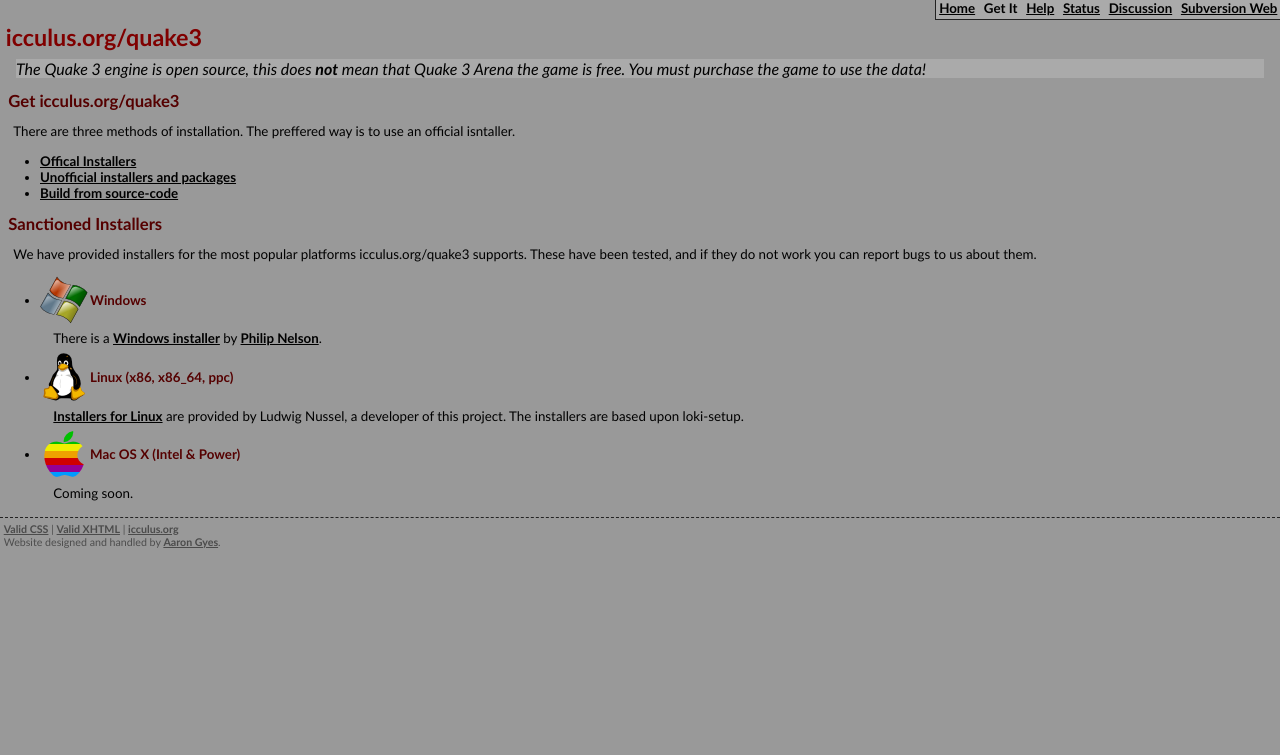
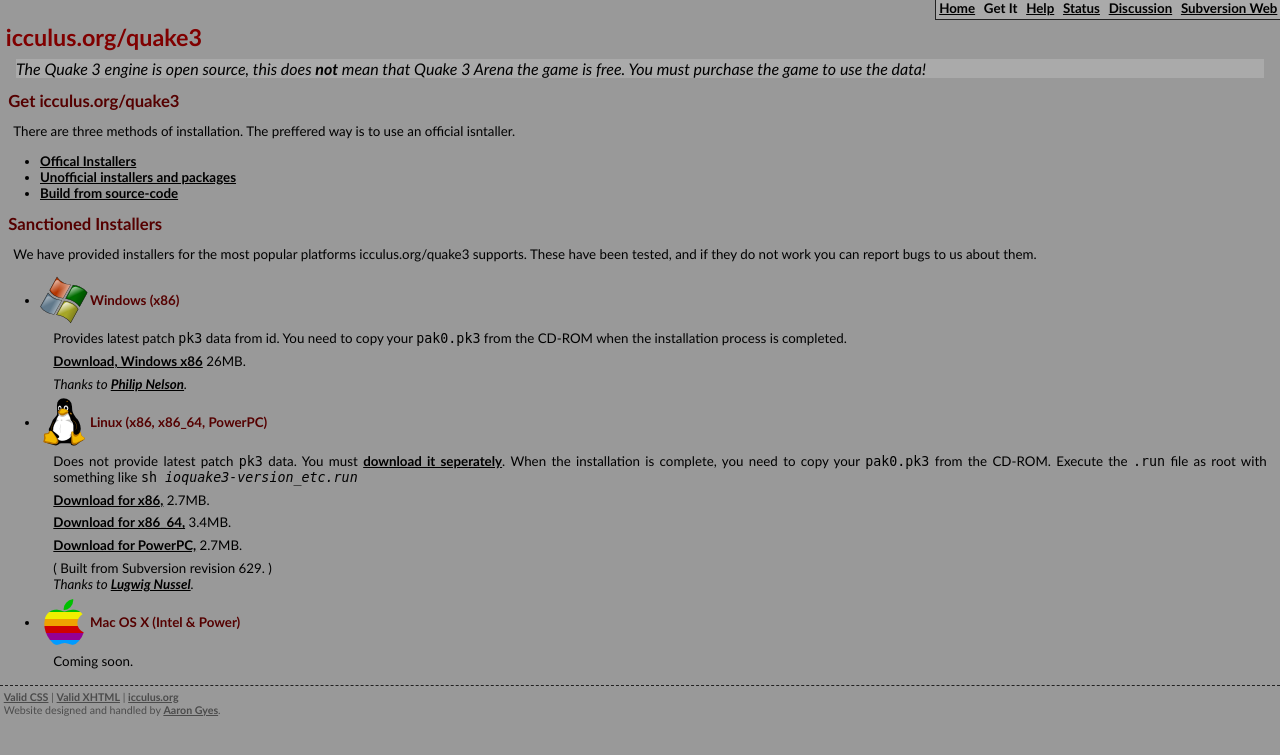
Before and after one commit to ShaneIsley/challengeq3, a PHP site: page /?page=get in a window 1280 px wide. Shown: the top 755 px of the page. Run offline with PHP 8.4, Linux system fonts and the light colour scheme; data that the repository does not hold is empty.

Commit message:
More download stuff.
git-svn-id: https://svn.mode-x.org/cnq3/trunk@640 df7340c0-8d17-0410-b57c-d8c7d96bbbdc

```diff
--- /dev/null
+++ b/web/include/downloads.php
@@ -0,0 +1,30 @@
+<?php
+$downloads = array(
+ "windows"	=>	'<h3 class="windows">Windows (x86)</h3>
+ 				<p>Provides latest patch <tt>pk3</tt> data from
+ 				id. You need to copy your <tt>pak0.pk3</tt> from the CD-ROM
+ 				when the installation process is completed.</p>
+ 				<p><a href="http://www.timedoctor.org/~zakk/ioquake3_setup.exe">
+ 				Download, Windows x86</a> 26MB.</p><p><em> Thanks to
+ 				<a href="mailto:phatfil@optusnet.com.au">Philip Nelson</a>.</em></p>',
+
+ "linux"		=>	'<h3 class="linux">Linux (x86, x86_64, PowerPC)</h3>
+				<p>Does not provide latest patch <tt>pk3</tt> data. You must
+				<a href="?page=getadata">download it seperately</a>. When the
+				installation is complete, you need to copy your <tt>pak0.pk3</tt>
+				from the CD-ROM. Execute the <tt>.run</tt> file as root with
+				something like <tt>sh <em>ioquake3-version_etc.run</em></tt></p>
+				<p><a href="http://icculus.org/~zakk/q3run/ioquake3-1.33_SVN629-0.1.i386.run">
+				Download for x86,</a> 2.7MB.</p>
+				<p><a href="http://icculus.org/~zakk/q3run/ioquake3-1.33_SVN629-0.1.x86_64.run">
+				Download for x86_64,</a> 3.4MB.</p>
+				<p><a href="http://icculus.org/~zakk/q3run/ioquake3-1.33_SVN629-0.1.ippc.run">
+				Download for PowerPC,</a> 2.7MB.</p>
+				<p>( Built from Subversion revision 629. )<br />
+				<em>Thanks to <a href="http://angst.cynapses.org/">Lugwig
+				Nussel</a>.</em></p>',
+
+ "mac"		=>	'<h3 class="apple">Mac OS X (Intel &amp; Power)</h3>
+				<p>Coming soon.</p>'
+);
+?>
--- a/web/include/get.php
+++ b/web/include/get.php
@@ -1,3 +1,4 @@
+
 <p class="angryzakk">The Quake 3 engine is open source, this does <strong>not</strong>
 mean that Quake 3 Arena the game is free. You must purchase the game to use the data!</p>
 <h2>Get icculus.org/quake3</h2>
@@ -9,28 +10,20 @@
 	<li><a href="?page=get&amp;method=source">Build from source-code</a></li>
 </ul>
 <?php
-$official ='
+include("downloads.php");
+
+foreach ($downloads as $os => $desc) {
+	$installers .= "<li>$desc</li>\n";
+}
+
+$official ="
 <h2>Sanctioned Installers</h2>
 <p>We have provided installers for the most popular platforms icculus.org/quake3
 supports. These have been tested, and if they do not work you can report bugs to us
 about them.</p>
 <ul>
-	<li>
-		<h3 class="windows">Windows</h3>
-		<p>There is a <a href="http://www.timedoctor.org/~zakk/ioquake3_setup.exe">
-		Windows installer</a> by <a href="mailto:phatfil@optusnet.com.au">Philip Nelson</a>.</p>
-	</li>
-	<li>
-		<h3 class="linux">Linux (x86, x86_64, ppc)</h3>
-		<p><a href="ftp://ftp.gwdg.de/pub/linux/suse/ftp.suse.com/people/lnussel/quake3">
-		Installers for Linux</a> are provided by Ludwig Nussel, a developer of
-		this project. The installers are based upon loki-setup.</p>
-	</li>
-	<li>
-		<h3 class="apple">Mac OS X (Intel &amp; Power)</h3>
-		<p>Coming soon.</p>
-	</li>
-</ul>';
+	$installers
+</ul>";
 
 $unofficial = '<h2>Using packages for your Operating System</h2>
 <p>If you\'re lucky your Operating System provider or someone else using it may have already
```
